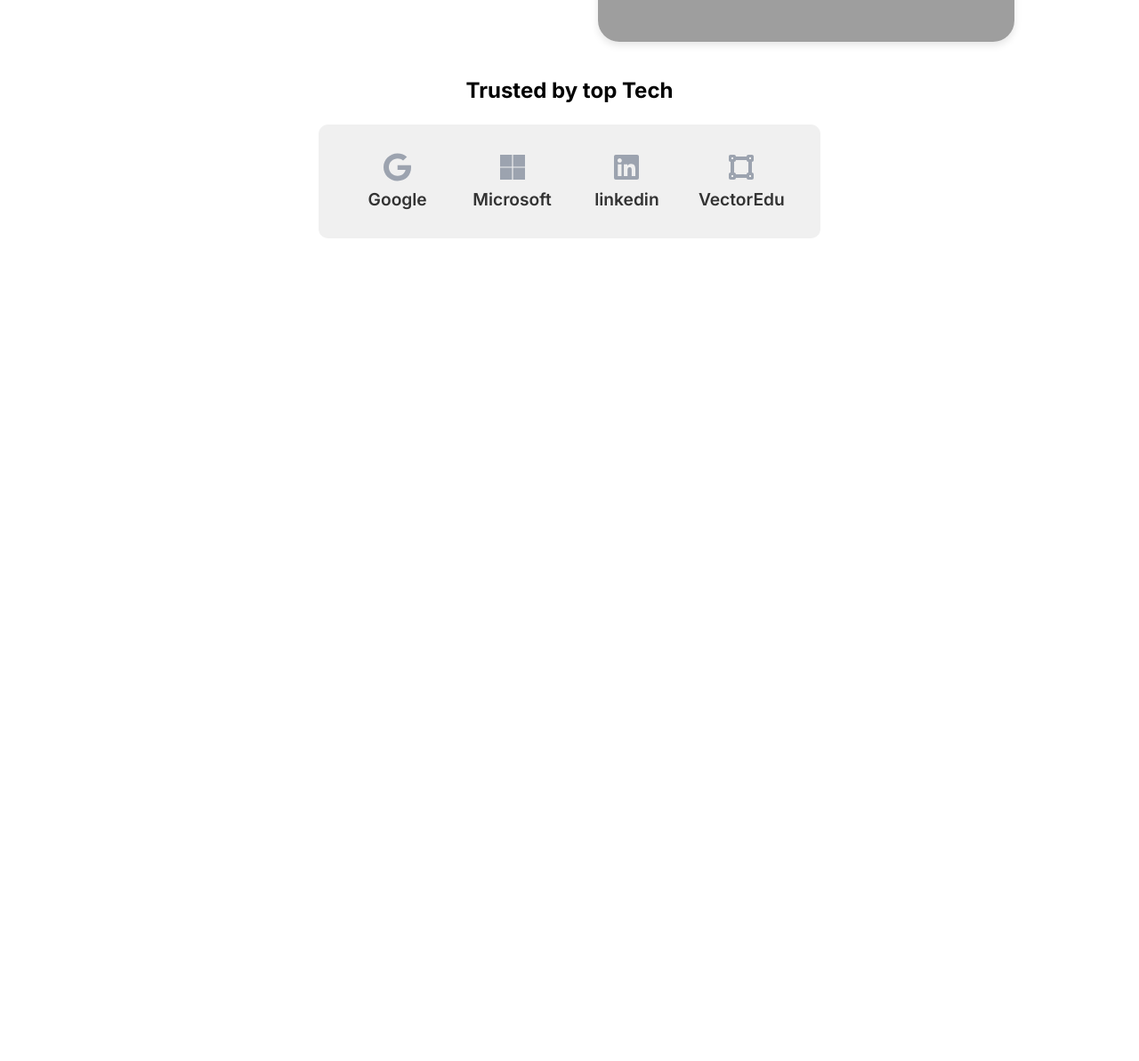
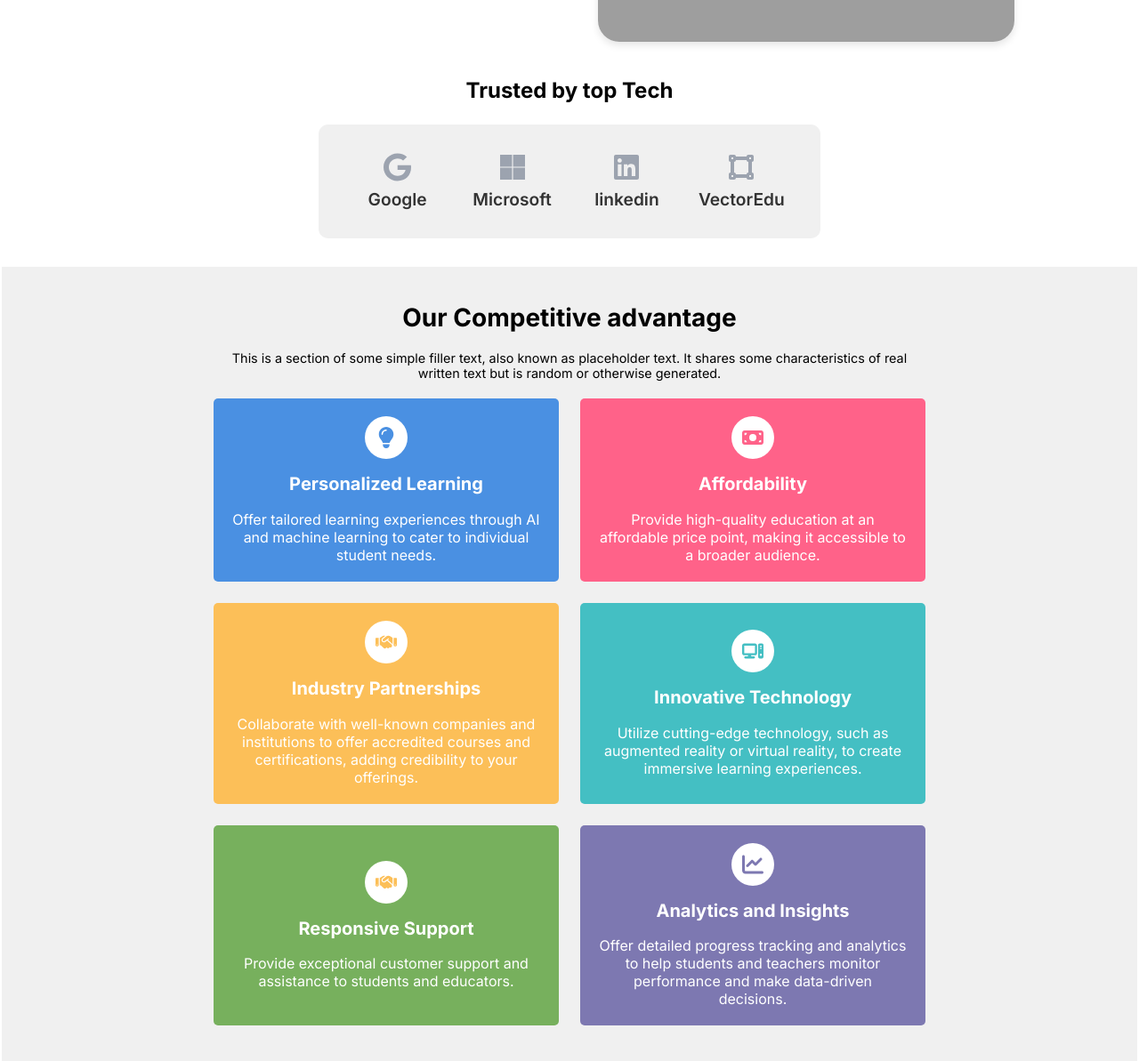
Before and after one commit to himanshuKr7/CSS_PROJECTS, a plain HTML site: page STUDYSYNC/index.html in a window 1280 px wide. Shown: the part 669-1862 px from the top of the page at 89% size. Before the commit the page ends 969 px from the top, so only its background shows below. Drawn offline with Linux system fonts and the light colour scheme; grey boxes are pictures that could not be loaded.

Commit message:
features section of studysync

```diff
--- a/STUDYSYNC/index.html
+++ b/STUDYSYNC/index.html
@@ -67,6 +67,75 @@
             </div>
         </div>
     </div>
+    <div class="feature_conatiner">
+        <div class="feature_content">
+            <div class="featuresinfo">
+                <h2 class="feature_heading">Our Competitive advantage</h2>
+                <p class="feature_desc"> This is a section of some simple filler text, also known as placeholder text. It shares some characteristics of real written text but is random or otherwise generated.
+                </p>
+            </div>
+            <div class="cards_content">
+                  <div class="cards">
+                    <div class="card_img">
+                        <img src="./images/PersonalizedLearn.svg" alt="" class="img_svg">
+                    </div>
+                    <div class="cards_detail">
+                        <h3 class="cards_title">Personalized Learning</h3>
+                        <p class="cards_description"> Offer tailored learning experiences through AI and machine learning to cater to individual student needs.</p>
+                    </div>
+                  </div>
 
+                   <div class="cards">
+                    <div class="card_img">
+                        <img src="./images/Affordability.svg" alt="" class="img_svg">
+                    </div>
+                    <div class="cards_detail">
+                        <h3 class="cards_title"> Affordability</h3>
+                        <p class="cards_description">Provide high-quality education at an affordable price point, making it accessible to a broader audience.</p>
+                    </div>
+                  </div>
+
+                   <div class="cards">
+                    <div class="card_img">
+                        <img src="./images/IndustryPatner.svg" alt="" class="img_svg">
+                    </div>
+                    <div class="cards_detail">
+                        <h3 class="cards_title">  Industry Partnerships</h3>
+                        <p class="cards_description">  Collaborate with well-known companies and institutions to offer accredited courses and certifications, adding credibility to your offerings.</p>
+                    </div>
+                  </div>
+
+                   <div class="cards">
+                    <div class="card_img">
+                        <img src="./images/InnovativeTech.svg" alt="" class="img_svg">
+                    </div>
+                    <div class="cards_detail">
+                        <h3 class="cards_title">Innovative Technology</h3>
+                        <p class="cards_description">Utilize cutting-edge technology, such as augmented reality or virtual reality, to create immersive learning experiences.</p>
+                    </div>
+                  </div>
+
+                   <div class="cards">
+                    <div class="card_img">
+                        <img src="./images/IndustryPatner.svg" alt="" class="img_svg">
+                    </div>
+                    <div class="cards_detail">
+                        <h3 class="cards_title"> Responsive Support</h3>
+                        <p class="cards_description"> Provide exceptional customer support and assistance to students and educators.</p>
+                    </div>
+                  </div>
+
+                   <div class="cards">
+                    <div class="card_img">
+                        <img src="./images/Analytics.svg" alt="" class="img_svg">
+                    </div>
+                    <div class="cards_detail">
+                        <h3 class="cards_title"> Analytics and Insights</h3>
+                        <p class="cards_description"> Offer detailed progress tracking and analytics to help students and teachers monitor performance and make data-driven decisions.</p>
+                    </div>
+                  </div>
+            </div>
+        </div>
+    </div>
 </body>
 </html>
--- a/STUDYSYNC/style.css
+++ b/STUDYSYNC/style.css
@@ -253,3 +253,81 @@ body{
         flex-direction: column;
     }
 }
+                                       /* Features Section */
+
+.feature_conatiner{
+    background-color: var(--light-gray);
+    padding: 2.5rem 0;
+    text-align: center;
+}
+.feature_content{
+    max-width: 800px;
+    margin: 0 auto;
+}
+.feature_heading{
+    font-size:1.75rem;
+}
+.feature_desc{
+    font-size:0.9rem;
+    padding:1.25rem;
+}
+.cards_content{
+    display: grid;
+    grid-template-columns: repeat(2,1fr);
+    gap: 1.5rem;
+}
+.cards{
+    display: flex;
+    flex-direction: column;
+    justify-content: center;
+    align-items: center;
+    gap: 1rem;
+    padding: 1.25rem;
+    border: none;
+    border-radius: 5px;
+}
+.card_img{
+    background-color: var(--background-color);
+    height: 3rem;
+    width: 3rem;
+    border-radius: 50%;
+    display: flex;
+    justify-content: center;
+    align-items: center;
+}
+.img_svg{
+    width: 1.5rem;
+    height: 1.5rem;
+}
+.cards_title{
+    font-size: 1.25rem;
+    color: white;
+    padding-bottom: 1.1rem;
+}
+.cards_description{
+    color: white;
+}
+.cards:nth-child(1)
+{
+    background-color:#4a90e2 ;
+}
+.cards:nth-child(2) {
+    background-color:#FF6289;
+}
+.cards:nth-child(3) {
+    background-color:#fcbf58;
+}
+.cards:nth-child(4) {
+    background-color: #44bfc3;
+}
+.cards:nth-child(5) {
+    background-color:#77b05d;
+}
+.cards:nth-child(6) {
+    background-color:#7d78b1;
+}
+@media screen and (max-width:768px) {
+    .cards_content {
+        grid-template-columns: repeat(1, 1fr);
+    }
+}
```
